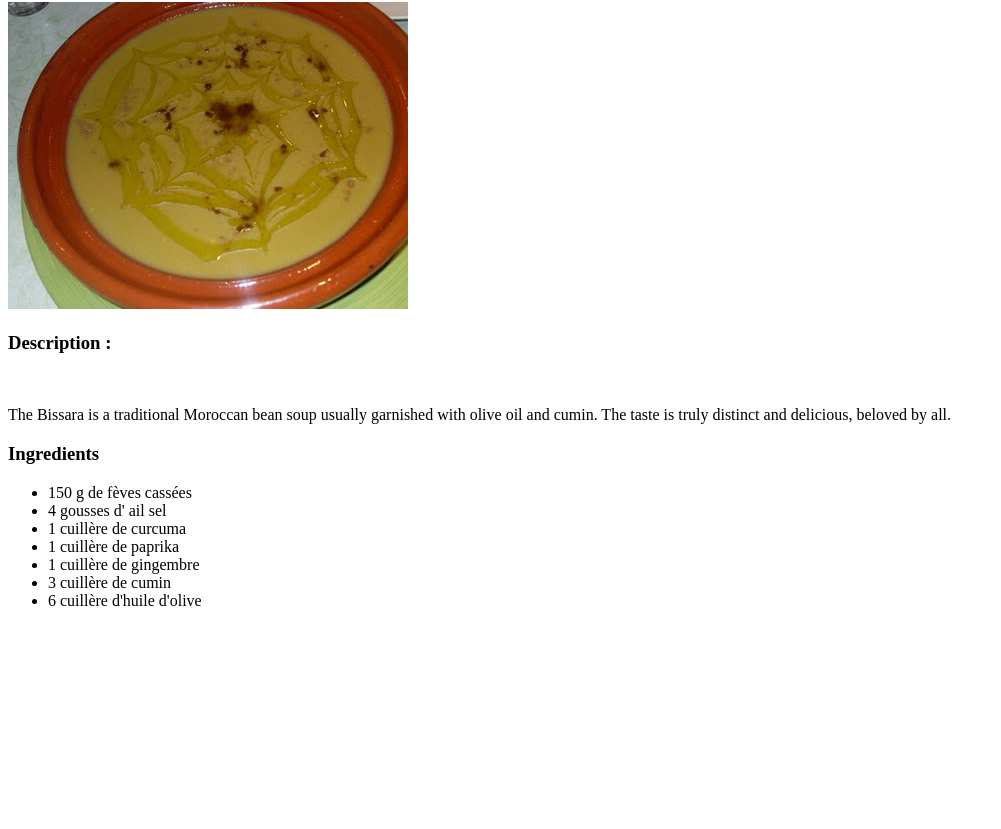
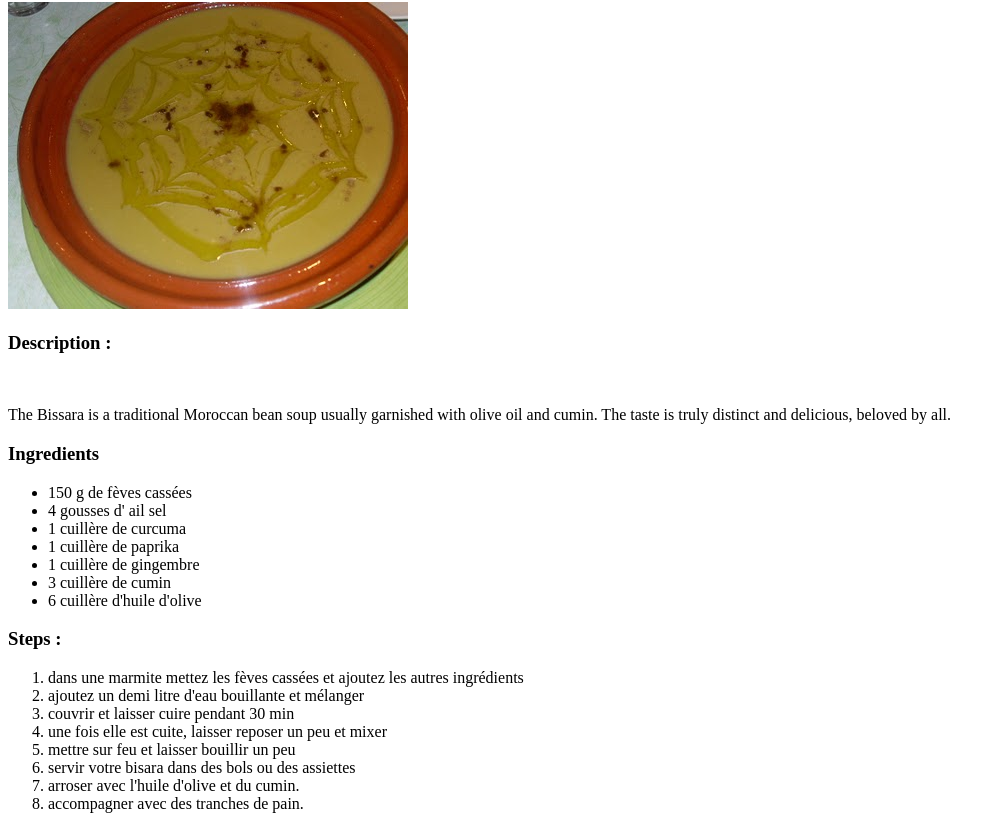
Before and after one commit to Blurr327/odin-recipes, a plain HTML site: page recipes/bisara.html in a window 1280 px wide. Shown: the part 78-907 px from the top of the page, without its empty margins (0-1001 px from the left). Before the commit the page ends 800 px from the top, so only its background shows below. Drawn offline with Linux system fonts and the light colour scheme.

Commit message:
Add steps for making bisara

```diff
--- a/recipes/bisara.html
+++ b/recipes/bisara.html
@@ -22,7 +22,19 @@
         <li>1 cuillère de gingembre</li>
         <li>3 cuillère de cumin</li>
         <li>6 cuillère d'huile d'olive</li>
+    </ul>
+    <h3>Steps : </h3>
 
-    </ul>
+    <ol>
+        <li>dans une marmite mettez les fèves cassées et ajoutez les autres ingrédients</li>
+        <li>ajoutez un demi litre d'eau bouillante et mélanger</li>
+        <li>couvrir et laisser cuire pendant 30 min</li>
+        <li>une fois elle est cuite, laisser reposer un peu et mixer</li>
+        <li>mettre sur feu et laisser bouillir un peu</li>
+        <li>servir votre bisara dans des bols ou des assiettes</li>
+        <li>arroser avec l'huile d'olive et du cumin.</li>
+        <li>accompagner avec des tranches de pain.</li>
+    </ol>
+
 </body>
 </html>
```
